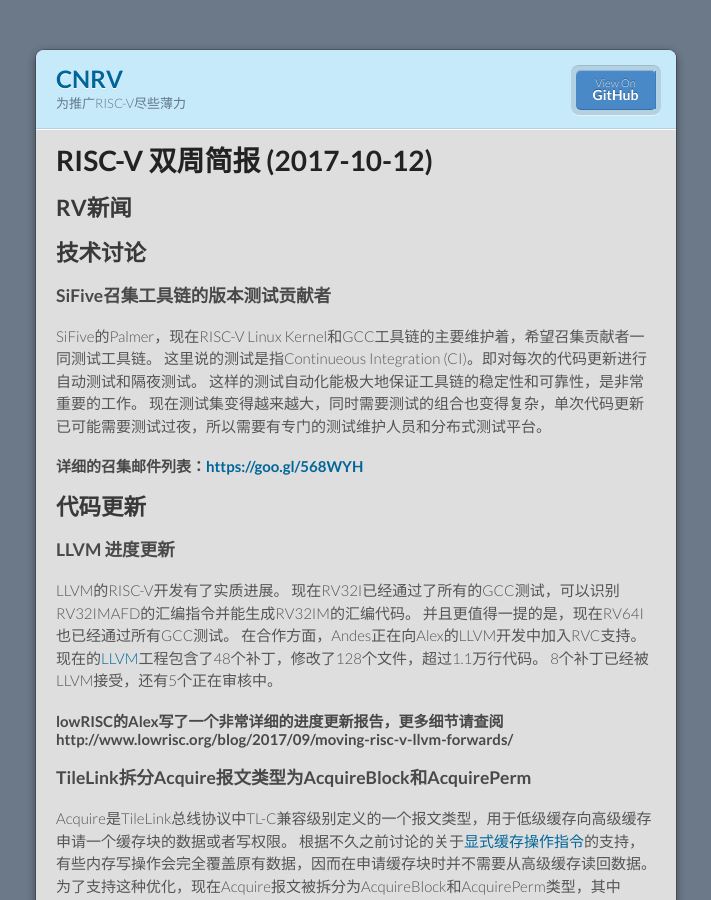
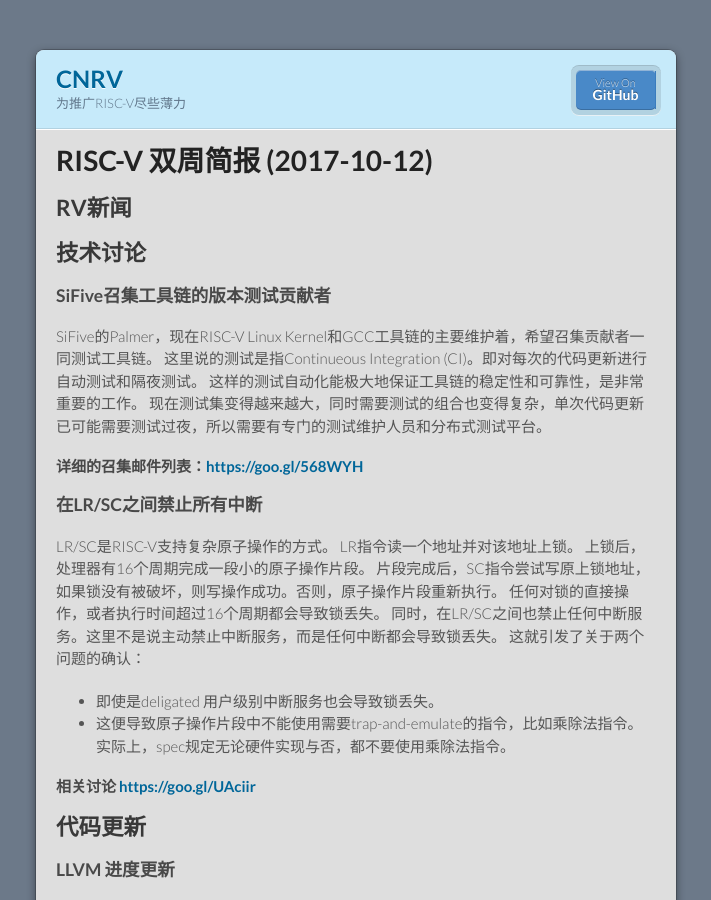
Before and after one commit to cnrv/home, a Jekyll site: the page built from bi-week-rpts/2017-10-12.md, in a window 1280 px wide and 900 px high. Shown: the whole window, without its empty margins (284-995 px from the left). Built offline with Jekyll 4.4.1, drawn with Linux system fonts in a browser that asks for light colours; Markdown is read by kramdown in place of the engine named in the settings; comment, search, counter and statistics services are not loaded; our own code applies the rules of GitHub Pages for plain Markdown files.

Commit message:
no exception in between LR/SC, even URET

```diff
--- a/bi-week-rpts/2017-10-12.md
+++ b/bi-week-rpts/2017-10-12.md
@@ -16,6 +16,21 @@
 现在测试集变得越来越大，同时需要测试的组合也变得复杂，单次代码更新已可能需要测试过夜，所以需要有专门的测试维护人员和分布式测试平台。
 
 #### 详细的召集邮件列表：[https://goo.gl/568WYH](https://groups.google.com/a/groups.riscv.org/d/msg/sw-dev/HdkwlJF4JXA/0bfGtbNiBQAJ)
+
+### 在LR/SC之间禁止所有中断
+
+LR/SC是RISC-V支持复杂原子操作的方式。
+LR指令读一个地址并对该地址上锁。
+上锁后，处理器有16个周期完成一段小的原子操作片段。
+片段完成后，SC指令尝试写原上锁地址，如果锁没有被破坏，则写操作成功。否则，原子操作片段重新执行。
+任何对锁的直接操作，或者执行时间超过16个周期都会导致锁丢失。
+同时，在LR/SC之间也禁止任何中断服务。这里不是说主动禁止中断服务，而是任何中断都会导致锁丢失。
+这就引发了关于两个问题的确认：
+
+- 即使是deligated 用户级别中断服务也会导致锁丢失。
+- 这便导致原子操作片段中不能使用需要trap-and-emulate的指令，比如乘除法指令。实际上，spec规定无论硬件实现与否，都不要使用乘除法指令。
+
+#### 相关讨论 [https://goo.gl/UAciir](https://groups.google.com/a/groups.riscv.org/d/msg/isa-dev/FKWUf92UYsg/qDWvkhY_AAAJ)
 
 ## 代码更新
 
```
